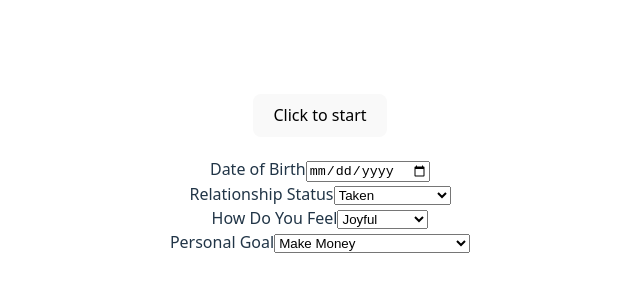
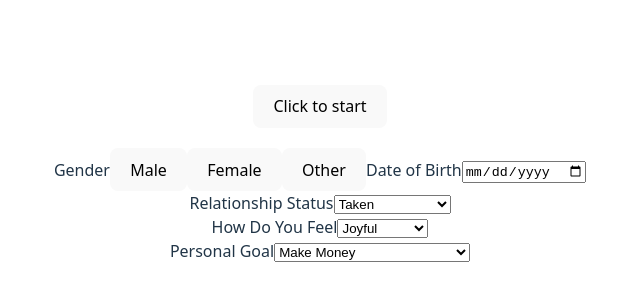
Before and after one commit to Erodri6z/the-draw, a React (Vite) app: page / in a window 1280 px wide. Shown: the part 226-526 px from the top of the page, without its empty margins (320-960 px from the left). Built offline with nearby package versions, Linux system fonts and the light colour scheme.

Commit message:
add some gender identity options

```diff
--- a/src/components/questions/questions.jsx
+++ b/src/components/questions/questions.jsx
@@ -41,6 +41,10 @@ const Questions = () => {
     </div>
     <form>
     <div>
+      <label>Gender</label>
+      <button>Male</button>
+      <button>Female</button>
+      <button>Other</button>
       <label>Date of Birth</label>
       <input type="date" id="dob" name="dob" onChange={handleDob}/>
       </div>
```
